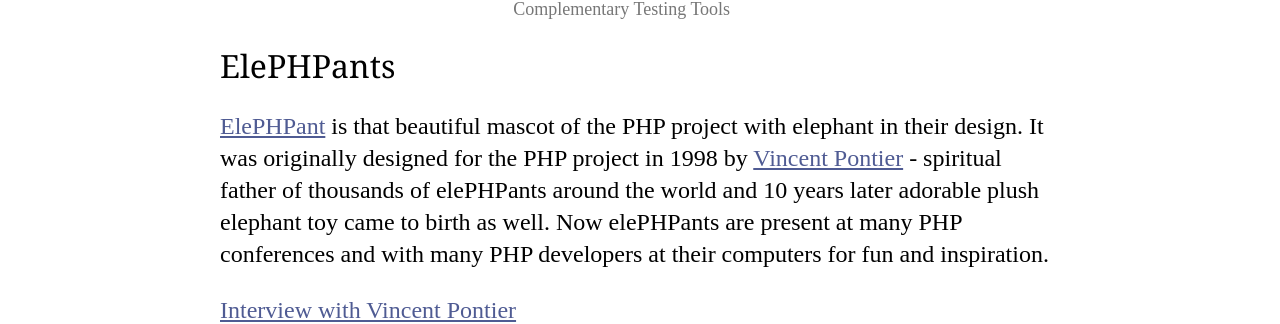
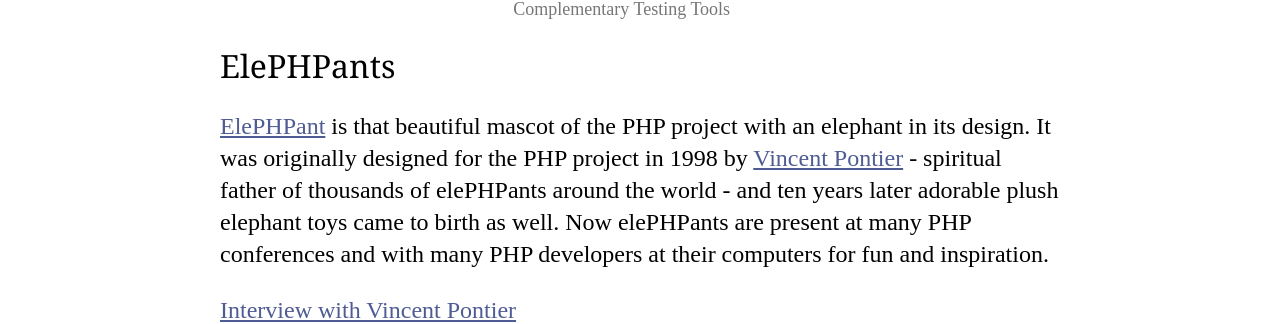
Before and after one commit to codeguy/php-the-right-way, a Jekyll site: the page built from _posts/17-04-01-Elephpants.md, in a window 1280 px wide. Shown: the part 1181-1505 px from the top of the page. Built offline with Jekyll 4.4.1, drawn with Linux system fonts in a browser that asks for light colours; our own code applies the rules of GitHub Pages for plain Markdown files.

Commit message:
Improve grammar of ElePHPants paragraph

```diff
--- a/_posts/17-04-01-Elephpants.md
+++ b/_posts/17-04-01-Elephpants.md
@@ -5,7 +5,7 @@ anchor:  elephpants
 
 ## ElePHPants {#elephpants_title}
 
-[ElePHPant][elephpant] is that beautiful mascot of the PHP project with elephant in their design. It was originally designed for the PHP project in 1998 by [Vincent Pontier][vincent-pontier] - spiritual father of thousands of elePHPants around the world and 10 years later adorable plush elephant toy came to birth as well. Now elePHPants are present at many PHP conferences and with many PHP developers at their computers for fun and inspiration.
+[ElePHPant][elephpant] is that beautiful mascot of the PHP project with an elephant in its design. It was originally designed for the PHP project in 1998 by [Vincent Pontier][vincent-pontier] - spiritual father of thousands of elePHPants around the world - and ten years later adorable plush elephant toys came to birth as well. Now elePHPants are present at many PHP conferences and with many PHP developers at their computers for fun and inspiration.
 
 [Interview with Vincent Pontier][vincent-pontier-interview]
 
```
